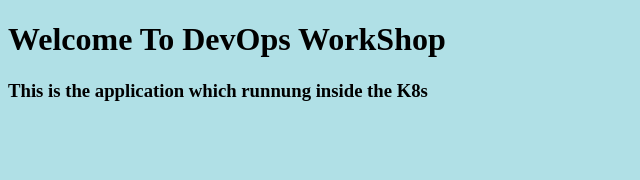
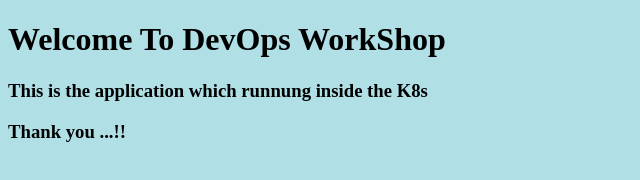
Before and after one commit to balu3/SSP_K8s, a website: page index.html in a window 1280 px wide. Shown: the whole page, without its empty margins (0-640 px from the left). Drawn offline with Linux system fonts and the light colour scheme.

Commit message:
made change to index.html

```diff
--- a/index.html
+++ b/index.html
@@ -4,6 +4,8 @@
 
 <h1>Welcome To DevOps WorkShop</h1>
 <h3>This is the application which runnung inside the K8s</h3>
+<h3>Thank you ...!!</h3>
+
 
 </body>
 </html>
```
